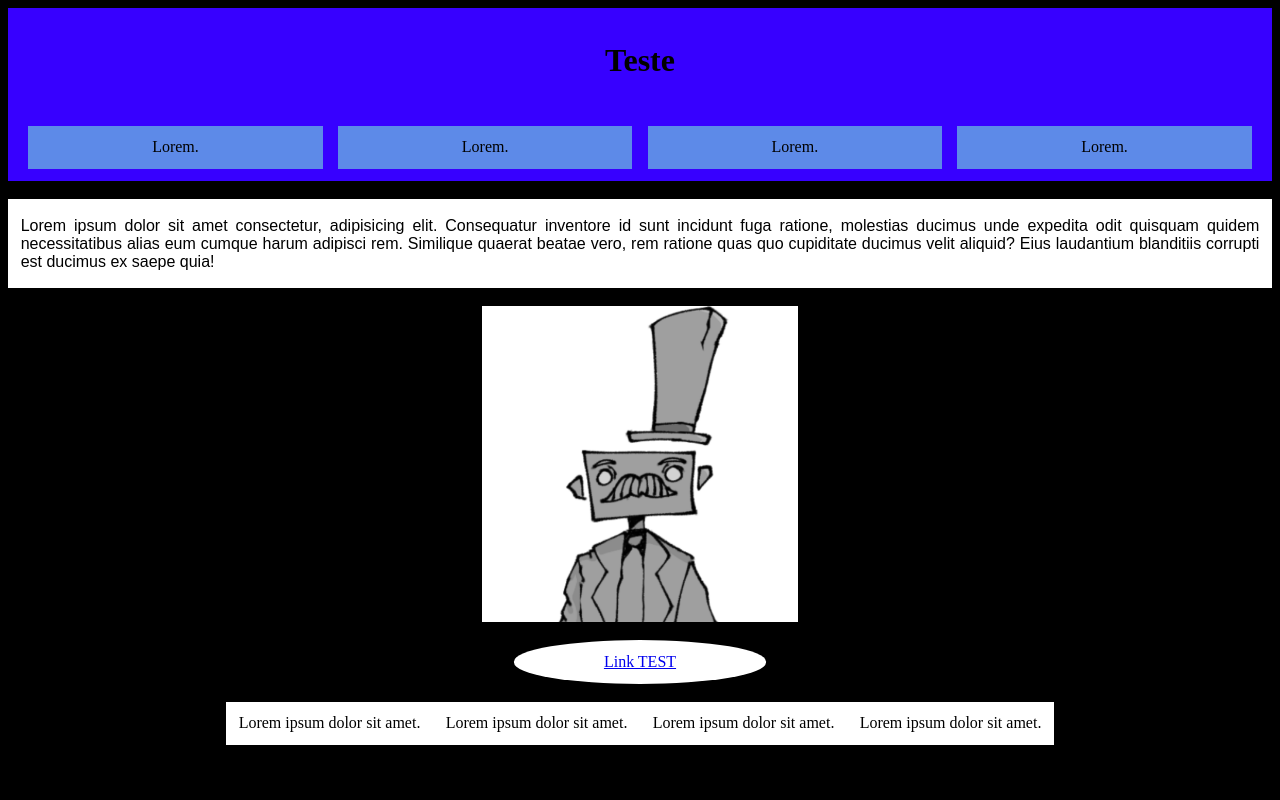
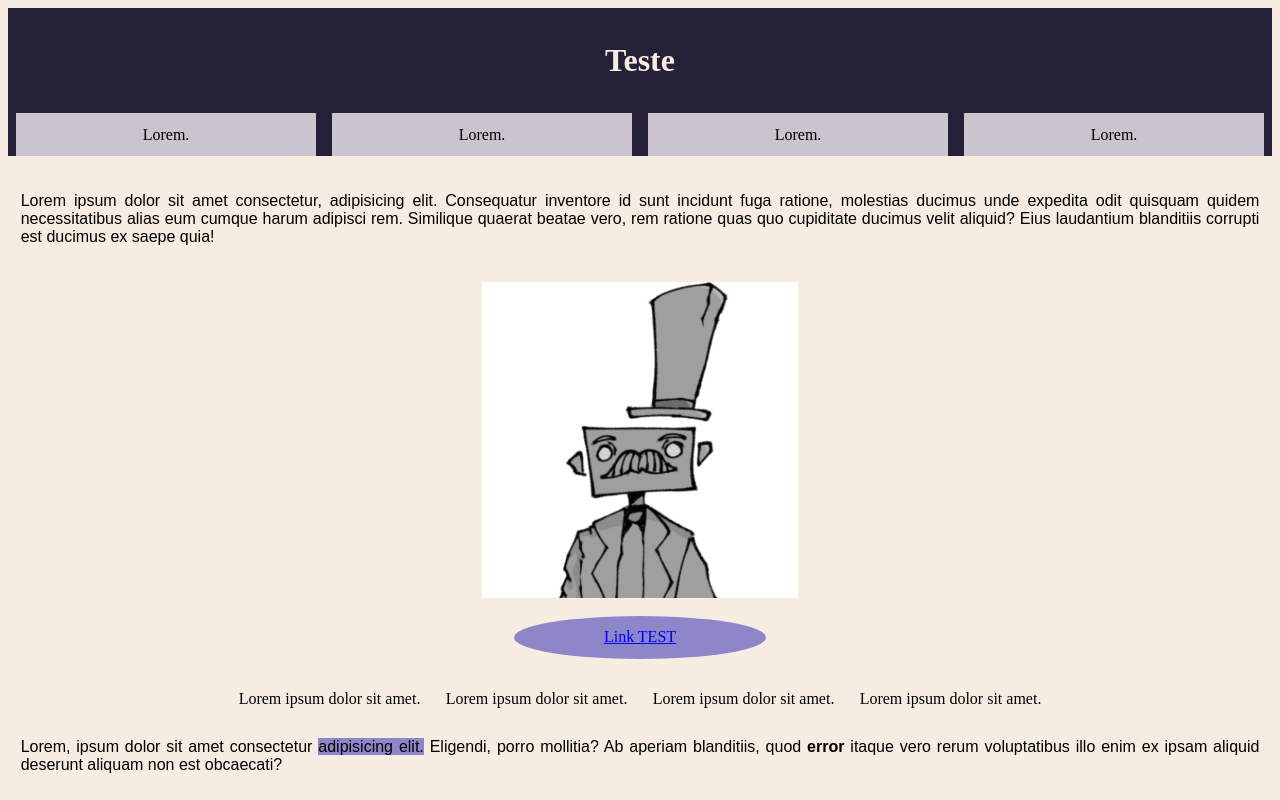
Before and after one commit to IvandelFerreira/HelloWorld, a plain HTML site: page Meu site/index.html in a window 1280 px wide. Drawn offline with Linux system fonts and the light colour scheme.

Commit message:
mudando cores
add cores para que fique mais bonito(ainda tem muito o q melhorar)

```diff
--- a/Meu site/index.html
+++ b/Meu site/index.html
@@ -13,7 +13,7 @@
         Teste
     </h1>
     </div>
-    <section class="boxindex conteiner-flex" id="centrotest">
+    <section class="menus conteiner-flex" id="centrotest ">
         <div class="item">Lorem.</div>
         <div class="item">Lorem.</div>
         <div class="item">Lorem.</div>
@@ -47,5 +47,9 @@
         <div class="box1"> Lorem ipsum dolor sit amet.</div>
         <div class="box1"> Lorem ipsum dolor sit amet.</div>
     </section>
+
+    <div class="box1" id="centrotest">
+        <p>Lorem, ipsum dolor sit amet consectetur <mark class="mark-text">adipisicing elit.</mark> Eligendi, porro mollitia? Ab aperiam blanditiis, quod <strong>error</strong> itaque vero rerum voluptatibus illo enim ex ipsam aliquid deserunt aliquam non est obcaecati?</p>
+    </div>
 </body>
 </html>
--- a/Meu site/style.css
+++ b/Meu site/style.css
@@ -1,9 +1,18 @@
+/*
+cores que usarei:
+#242038
+#725AC1
+#8D86C9
+#CAC4CE
+#F7ECE1
+*/
+
 body{
-    background-color: black;
+    background: #F7ECE1;
 }
 
 h1{
-    color: black;
+    color: #F7ECE1;
     text-align: center;
 }
 p{
@@ -13,7 +22,6 @@ p{
     font-family: Arial, Helvetica, sans-serif;
 }
 .box1{
-    background-color: white;
     padding-left: 1%;
     padding-right: 1%;
     padding-top: 1%;
@@ -22,14 +30,14 @@ p{
 
 }
 .boxindex{
-    background-color: rgb(55, 0, 255);
+    background-color:#242038;
     padding-left: 1%;
     padding-right: 1%;
     padding-top: 1%;
     padding-bottom: 1%;
 }
 .boxbutton{
-    background-color: white;
+    background-color: #8D86C9;
     padding-left: 1%;
     padding-right: 1%;
     padding-top: 1%;
@@ -46,10 +54,14 @@ p{
 
 .conteiner-flex{
     display: flex;
+    background-color: #242038;
 }
 
 .item{
-    background-color: rgba(127, 255, 212, 0.541);
+    background-color: #CAC4CE;
     padding: 1% 10% 1% 10%;
     margin: auto;
 }
+.mark-text{
+    background-color: #8D86C9;
+}
```
Also changed, not shown: 1 other file.
